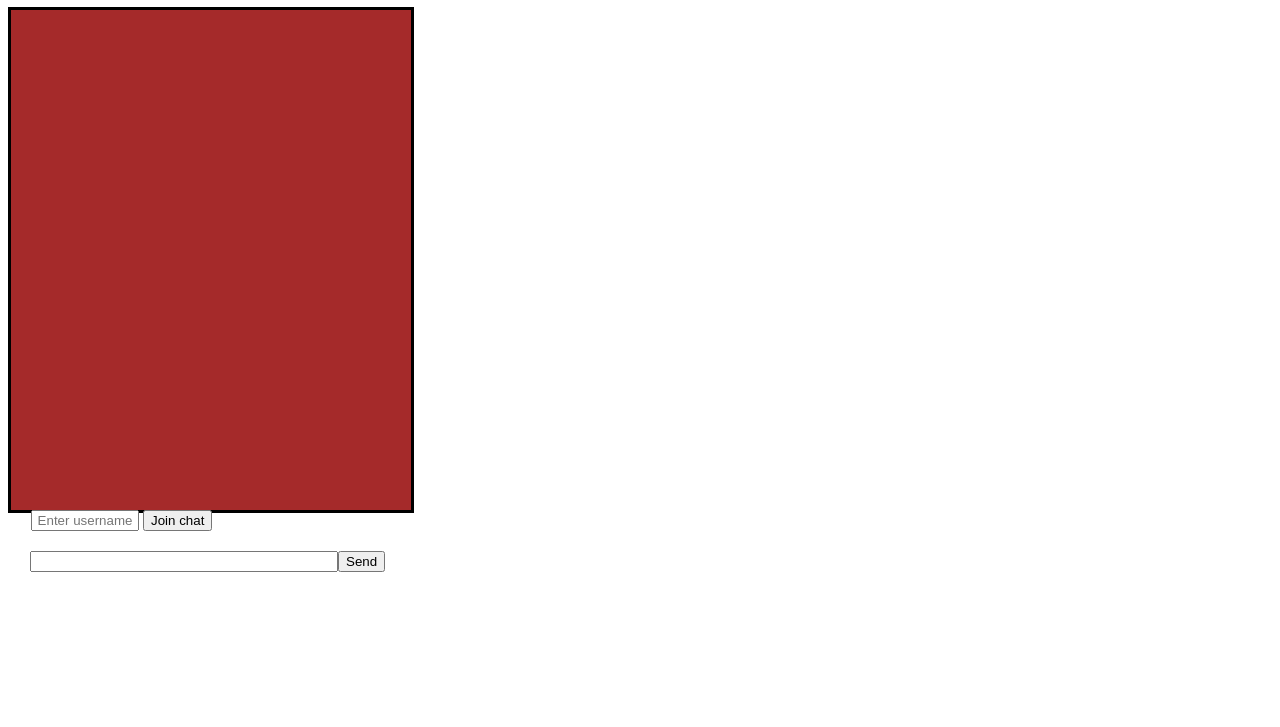
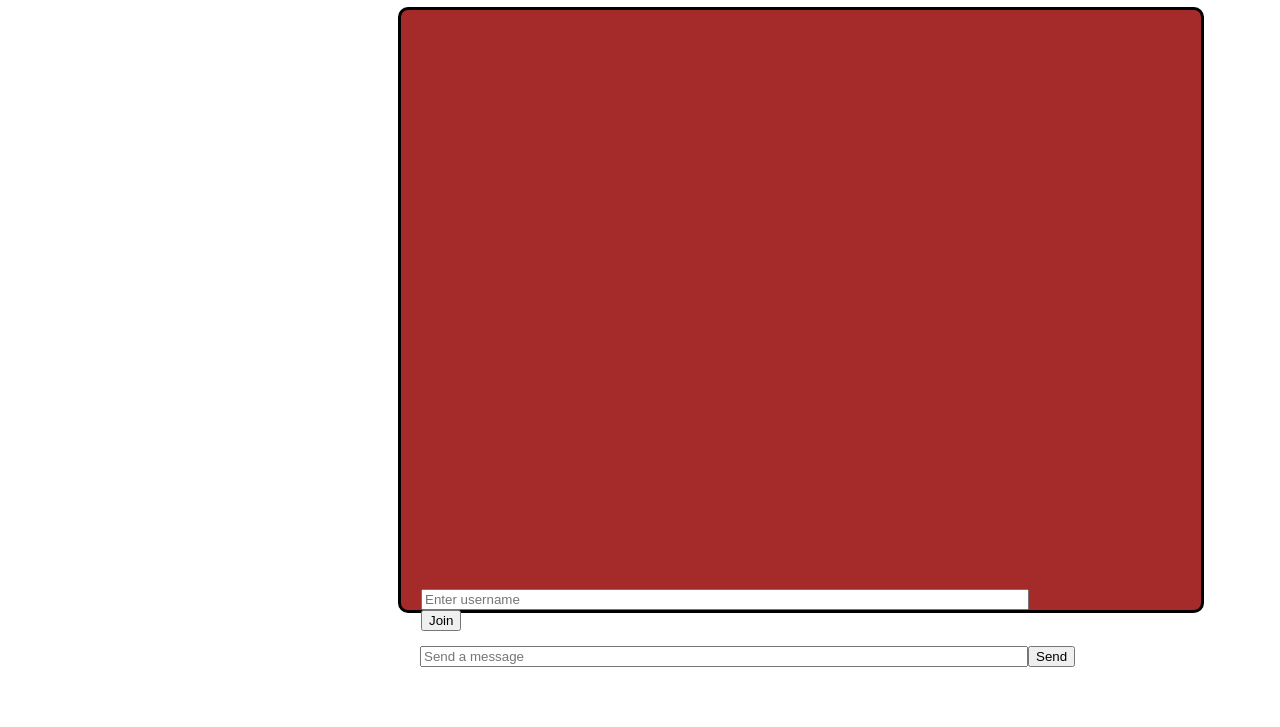
Before and after one commit to AriefBadal23/Socket-IO-Chatapp, a website: page index.html in a window 1280 px wide. Shown: the part 73-800 px from the top of the page. Drawn offline with nearby package versions, Linux system fonts and the light colour scheme; no server answers.

Commit message:
Major style changes of chatwindow

```diff
--- a/index.html
+++ b/index.html
@@ -5,7 +5,6 @@
     <meta http-equiv="X-UA-Compatible" content="IE=edge" />
     <meta name="viewport" content="width=device-width, initial-scale=1.0" />
     <title>Socket.IO chat</title>
-    <script type="text/script" src="test.js"></script>
     <link rel="stylesheet" href="style.css" />
   </head>
 
@@ -15,14 +14,14 @@
       <!-- Unordered list where all message will appear -->
       <ul id="messageslist"></ul>
       <form id="submit-form" action="">
-        <input id="new-message" /><button>Send</button></form>
+        <input id="new-message" placeholder="Send a message" /><button>Send</button></form>
 
       <form id="username-form">
         <input type="text" id="user_input" placeholder="Enter username" />
         <input
           type="button"
           id="submit_btn"
-          value="Join chat"
+          value="Join"
           onclick="get_name()"
         />
 
--- a/public/style.css
+++ b/public/style.css
@@ -1,32 +1,38 @@
+h1{
+    margin-left: 400px;
+}
 .chat-window{
     border: solid;
-    width: 400px;
-    height: 500px;
+    width: 800px;
+    height: 600px;
     margin-bottom: 30px;
     background-color: brown;
+    border-radius: 10px;
+    margin-left: 390px;
 }
 
 #user_input{
     width: 100px;
-    text-align: center;
+    text-align: left;
+    width: 600px;
 }
 #username-form{
     position: fixed;
     bottom: 0px;
     margin: 400px;
     margin-left: 20px;
-    margin-bottom: 180px;
+    margin-bottom: 80px;
 }
 #submit-form{
-    position: absolute;
+    position: fixed;
     bottom: 0px;
     left: 0%;
-    margin-left: 30px;
-    margin-bottom: 155px;
+    margin-left: 420px;
+    margin-bottom: 60px;
 }
 
 #new-message{
-    width: 300px;
+    width: 600px;
 }
 
 ul li{
```
